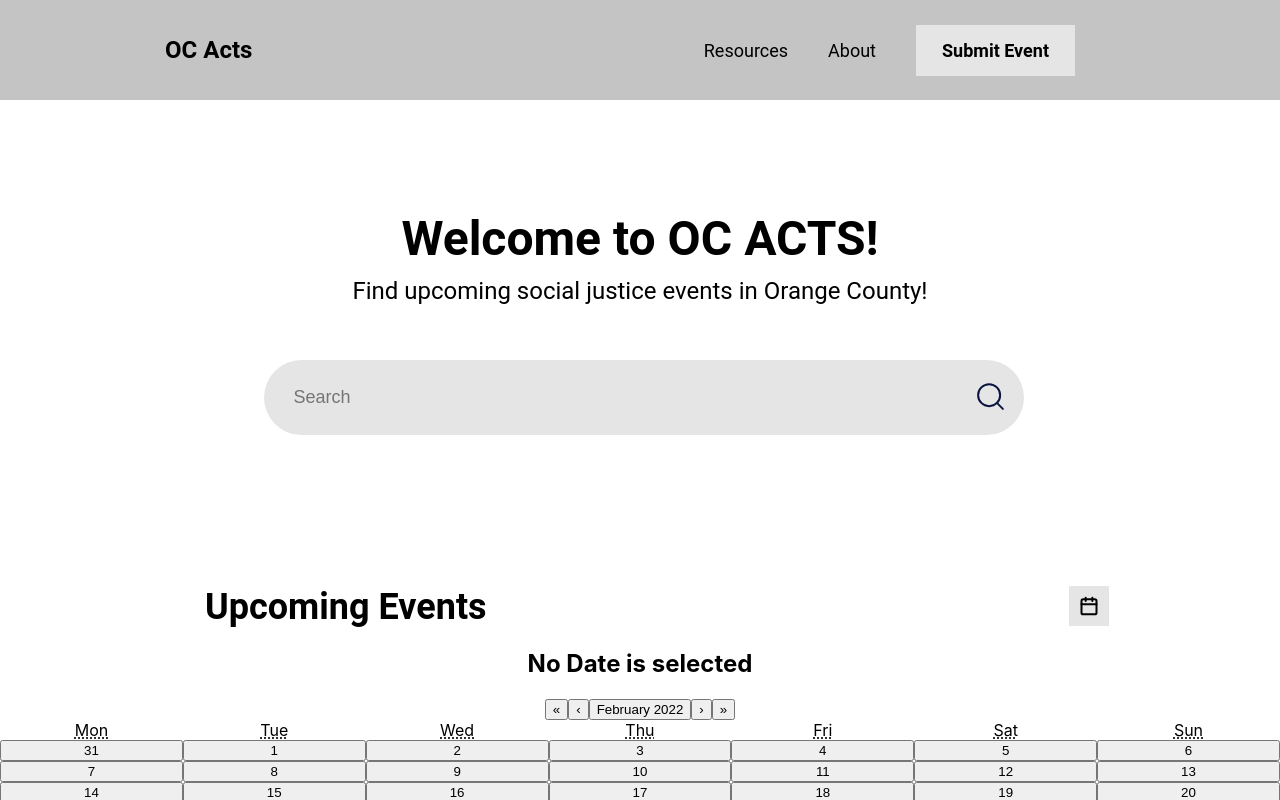
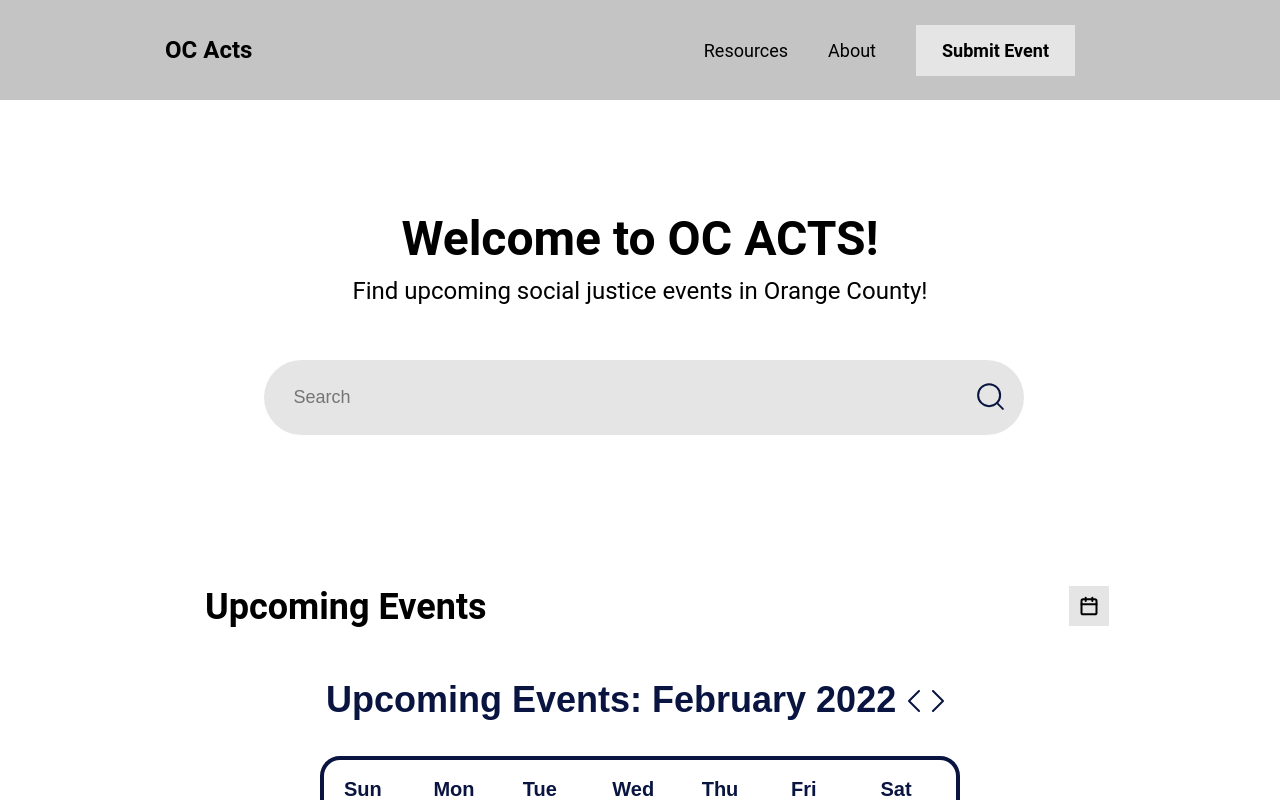
Before and after one commit to ctc-uci/bp-local-social-justice-events, a React (Create React App) app in the folder client/: page / in a window 1280 px wide. Both pictures are taken after a click on the button 1089 px from the left and 607 px from the top of the page. Shown: the top 800 px of the page. Built offline with nearby package versions, Linux system fonts and the light colour scheme.

Commit message:
calendar yay

```diff
--- a/client/src/components/Calendar.css
+++ b/client/src/components/Calendar.css
@@ -9,3 +9,241 @@
 	vertical-align: Top;
 	margin-left: 50px
 }
+
+.calendar-container {
+  max-width: 50%;
+
+  margin: auto;
+  margin-top: 20px;
+  padding: 10px;
+}
+
+.calendar {
+  background-color: none;
+}
+
+.calendar-details {
+	font-family: 'Roboto', sans-serif;
+
+}
+
+
+.react-calendar {
+  max-width: 100%;
+  aspect-ratio: 16/9;
+  background: white;
+  font-family: 'Roboto', sans-serif;
+  line-height: 1.125em;
+}
+/* .react-calendar--doubleView {
+  width: 700px;
+}
+.react-calendar--doubleView .react-calendar__viewContainer {
+  display: flex;
+  margin: -0.5em;
+}
+.react-calendar--doubleView .react-calendar__viewContainer > * {
+  width: 50%;
+  margin: 0.5em;
+} */
+.react-calendar,
+.react-calendar *,
+.react-calendar *:before,
+.react-calendar *:after {
+  -moz-box-sizing: border-box;
+  -webkit-box-sizing: border-box;
+  box-sizing: border-box;
+}
+/* ~~~ button styles ~~~ */
+/* .react-calendar button {
+  margin: 20px;
+  border: 0;
+  line-height: 0;
+  font-size: 15px;
+  outline: none;
+
+  text-align: left;
+  justify-content: top;
+  align-items: top;
+  padding-top: 0;
+
+  border-radius: 5px;
+  color: none;
+}
+.react-calendar button:enabled:hover {
+  cursor: pointer;
+} */
+
+/* ~~~ navigation styles ~~~ */
+.react-calendar__navigation {
+  /* display: flex;
+  flex-direction: row;
+  */
+  display: grid;
+  grid-template-columns: auto auto auto repeat(100, auto);
+
+  height: 80px;
+  margin-bottom: 1em;
+}
+.react-calendar__navigation button {
+  min-width: 10px;
+  text-align: left;
+
+  background: none;
+  border: none;
+}
+.react-calendar__navigation__label {
+  order: -1;
+  font-weight: bold;
+  font-family: 'Source Sans Pro', sans-serif;
+  font-weight: 700;
+  font-size: 36px;
+  /* line-height: 45px; */
+
+  color: #091540;
+}
+
+.react-calendar__navigation__arrow {
+  /* flex-grow: 0.333; */
+  font-size: 36px;
+}
+
+.react-calendar__navigation button:enabled:hover,
+.react-calendar__navigation button:enabled:focus {
+  background-color: #e6e6e6;
+}
+.react-calendar__navigation button[disabled] {
+  background-color: #f0f0f0;
+}
+
+/* ~~~ label styles ~~~ */
+.react-calendar__month-view {
+  border: 4px solid #091540;
+  border-radius: 20px;
+
+  padding-top: 20px;
+  margin-left: auto;
+  margin-right: auto;
+  padding-bottom: 20px;
+  background: none;
+}
+.react-calendar__month-view__weekdays {
+  position: relative;
+  /* top: 10px; */
+
+  margin: 0;
+  margin-left: 20px;
+  text-align: left;
+  vertical-align: bottom;
+  font-size: 1.25em;
+
+  font-family: 'Source Sans Pro', sans-serif;
+  font-weight: 600;
+
+  color: #091540;
+}
+.react-calendar__month-view__weekdays__weekday abbr {
+  text-decoration: none;
+}
+.react-calendar__month-view__weekdays__weekday {
+  text-align: left;
+
+  background: none;
+
+  margin-right: 2px;
+}
+/* .react-calendar__month-view__weekdays__weekday:hover {
+  background-color: red;
+} */
+.react-calendar__month-view__weekNumbers {
+  font-weight: bold;
+}
+.react-calendar__month-view__weekNumbers .react-calendar__tile {
+  display: flex;
+  align-items: left;
+  justify-content: left;
+
+  font-size: 0.75em;
+  padding: calc(0.75em / 0.75) calc(0.75em / 0.75);
+}
+.react-calendar__month-view__days {
+  display: grid !important;
+  grid-template-columns: 14.2% 14.2% 14.2% 14.2% 14.2% 14.2% 14.2% !important;
+}
+.react-calendar__month-view__days__day {
+  color: #091540;
+}
+.react-calendar__month-view__days__day--neighboringMonth {
+  color: rgba(9, 21, 64, 0.6);
+}
+.react-calendar__year-view .react-calendar__tile,
+.react-calendar__decade-view .react-calendar__tile,
+.react-calendar__century-view .react-calendar__tile {
+  padding: 2em 0.5em;
+}
+.react-calendar__tile {
+  font-family: 'Source Sans Pro', sans-serif;
+  font-weight: 700;
+  font-size: 24px;
+
+  /* max-width: 100%; */
+  width: 80%;
+  height: 0;
+  padding-bottom: 75%;
+  padding-top: 5%;
+
+  text-align: left;
+  vertical-align: top;
+
+  background: none;
+
+  margin: 20px;
+
+  border: none;
+  border-top: 3px solid #091540;
+}
+.react-calendar__tile:disabled {
+  background-color: #f0f0f0;
+}
+.react-calendar__tile:enabled:hover,
+.react-calendar__tile:enabled:focus {
+  background-color: #e6e6e6;
+}
+/* .react-calendar__tile--now {
+  background: #ffff76;
+}
+.react-calendar__tile--now:enabled:hover,
+.react-calendar__tile--now:enabled:focus {
+  background: #ffffa9;
+} */
+/* .react-calendar__tile--hasActive {
+  background: #76baff;
+}
+.react-calendar__tile--hasActive:enabled:hover,
+.react-calendar__tile--hasActive:enabled:focus {
+  background: #a9d4ff;
+}
+.react-calendar__tile--active {
+  background: #006edc;
+  color: white;
+}
+.react-calendar__tile--active:enabled:hover,
+.react-calendar__tile--active:enabled:focus {
+  background: #1087ff;
+} */
+/* .react-calendar--selectRange .react-calendar__tile--hover {
+  background-color: #e6e6e6;
+} */
+
+/* ~~~ other view styles ~~~ */
+.react-calendar__year-view__months {
+  display: grid !important;
+  grid-template-columns: 33.3% 33.3% 33.3%;
+}
+.react-calendar__decade-view__years {
+  display: grid !important;
+  grid-template-columns: 20% 20% 20% 20% 20%;
+}
+.react-calendar__tile {
+  max-width: initial !important;
+}
--- a/client/src/components/Calendar.jsx
+++ b/client/src/components/Calendar.jsx
@@ -1,6 +1,8 @@
 import React, { useState } from 'react';
 import Calendar from 'react-calendar';
 import './Calendar.css';
+import leftArrow from '../assets/left_navigation_arrow.svg';
+import rightArrow from '../assets/right_navigation_arrow.svg';
 
 function OurCalendar() {
   // const newDate = new Date();
@@ -23,35 +25,61 @@ function OurCalendar() {
     'November',
     'December',
   ];
+  const current = new Date();
+  // current calendar month
+  const [selectedMonth, setSelectedMonth] = useState(allMonthValues[current.getMonth()]);
+  // current calendar year
+  const [selectedYear, setSelectedYear] = useState(current.getFullYear());
 
   // State for date selected by user
   const [selectedDate, setSelectedDate] = useState();
 
-  // State for text above calander
-  const [calendarText, setCalendarText] = useState(`No Date is selected`);
-
   // Function to update selected date and calander text
   const handleDateChange = value => {
     setSelectedDate(value);
-    setCalendarText(`The selected Date is ${value.toDateString()}`);
+    setSelectedMonth(allMonthValues[value.getMonth()]);
+    setSelectedYear(value.getFullYear());
   };
 
   // Function to handle selected Year change
   const handleYearChange = value => {
     const yearValue = value.getFullYear();
-    setCalendarText(`${yearValue} Year  is selected`);
+    setSelectedYear(yearValue);
   };
 
   // Function to handle selected Month change
   const handleMonthChange = value => {
     const monthValue = allMonthValues[value.getMonth()];
-    setCalendarText(`${monthValue} Month  is selected`);
+    setSelectedMonth(monthValue);
+  };
+
+  const navigationLabel = () => {
+    return `Upcoming Events: ${selectedMonth} ${selectedYear}`;
+  };
+
+  const handleActiveStartDateChange = ({ activeStartDate, view }) => {
+    if (view === 'month') {
+      const monthValue = allMonthValues[activeStartDate.getMonth()];
+      setSelectedMonth(monthValue);
+    }
+    if (view !== 'decade') {
+      const yearValue = activeStartDate.getFullYear();
+      setSelectedYear(yearValue);
+    }
   };
 
   return (
-    <div className="app">
-      <h2 className="calander-details">{calendarText}</h2>
+    <div className="calendar-container">
       <Calendar
+        className="calendar"
+        calendarType="US"
+        next2Label={null}
+        prev2Label={null}
+        nextLabel={<img src={rightArrow} alt="Right navigation arrow" />}
+        prevLabel={<img src={leftArrow} alt="Right navigation arrow" />}
+        minDetail="decade"
+        onActiveStartDateChange={handleActiveStartDateChange}
+        navigationLabel={navigationLabel}
         onClickMonth={handleMonthChange}
         onClickYear={handleYearChange}
         onChange={handleDateChange}
```
Also changed, not shown: client/src/assets/left_navigation_arrow.svg (added), client/src/assets/right_navigation_arrow.svg (added).
